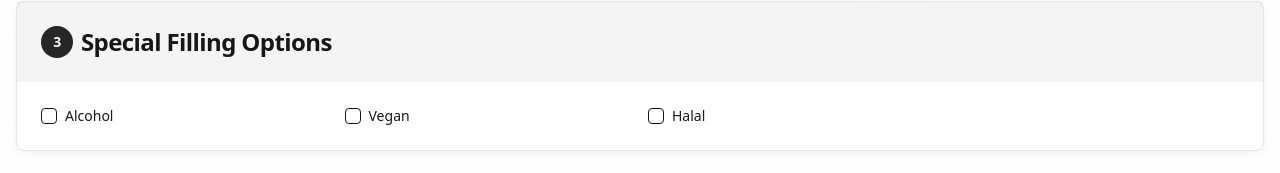
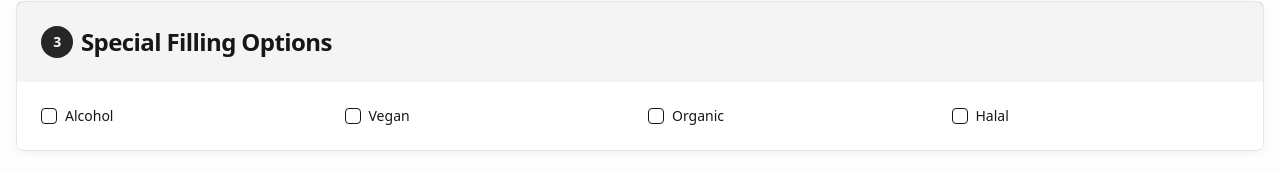
Before and after one commit to josipstipic-bot/starzinger-order-flow, a React (Vite) app: page / in a window 1280 px wide. Shown: the part 779-952 px from the top of the page. Built offline with nearby package versions, Linux system fonts and the light colour scheme.

Commit message:
Add Organic checkbox
Added a checkbox for "Organic" next to the "Vegan" checkbox.

```diff
--- a/src/components/ProductionOrderForm.tsx
+++ b/src/components/ProductionOrderForm.tsx
@@ -258,7 +258,7 @@ const ProductionOrderForm: React.FC = () => {
             </CardHeader>
             <CardContent className="pt-6">
               <div className="grid grid-cols-2 md:grid-cols-4 gap-4">
-                {['Alcohol', 'Vegan', 'Halal'].map(option => <div key={option} className="flex items-center space-x-2">
+                {['Alcohol', 'Vegan', 'Organic', 'Halal'].map(option => <div key={option} className="flex items-center space-x-2">
                     <Checkbox id={option} checked={formData.specialFilling.includes(option)} onCheckedChange={checked => handleSpecialFillingChange(option, checked as boolean)} />
                     <Label htmlFor={option} className="text-sm font-medium">{option}</Label>
                   </div>)}
```
